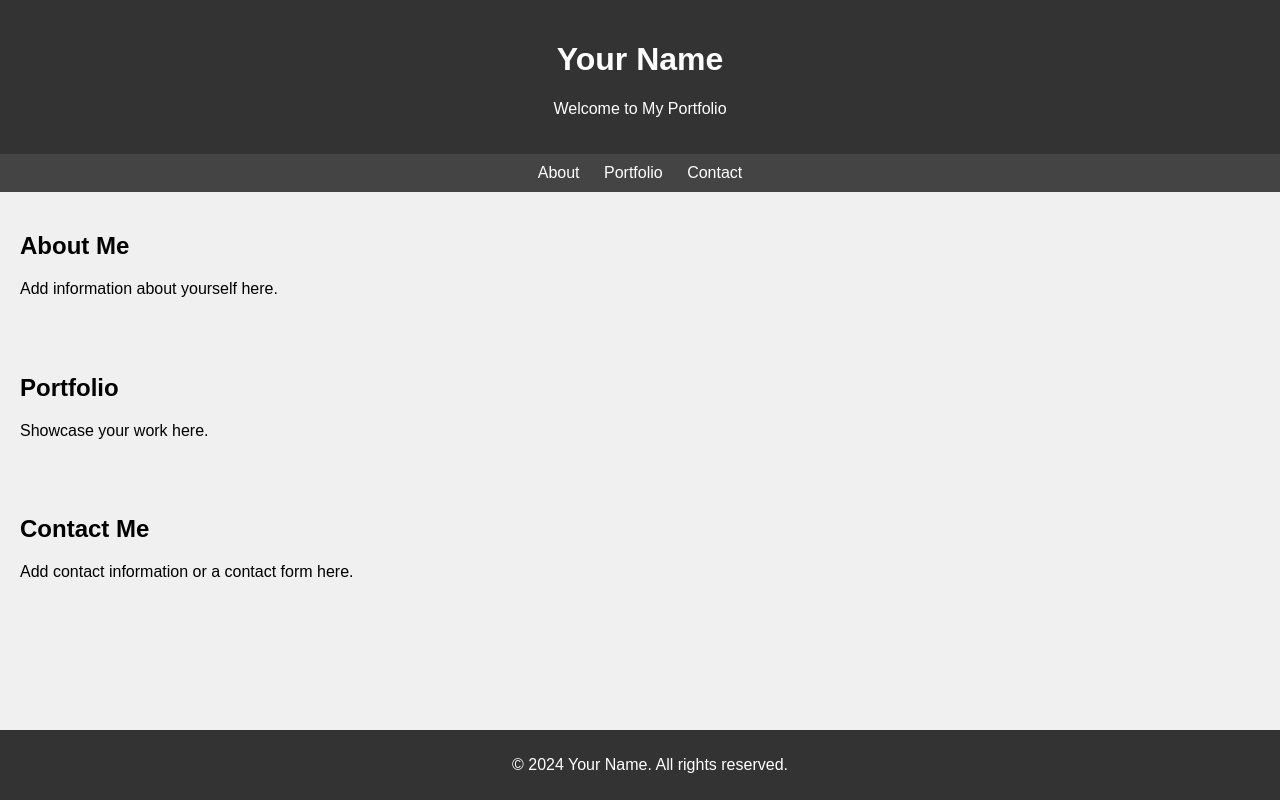
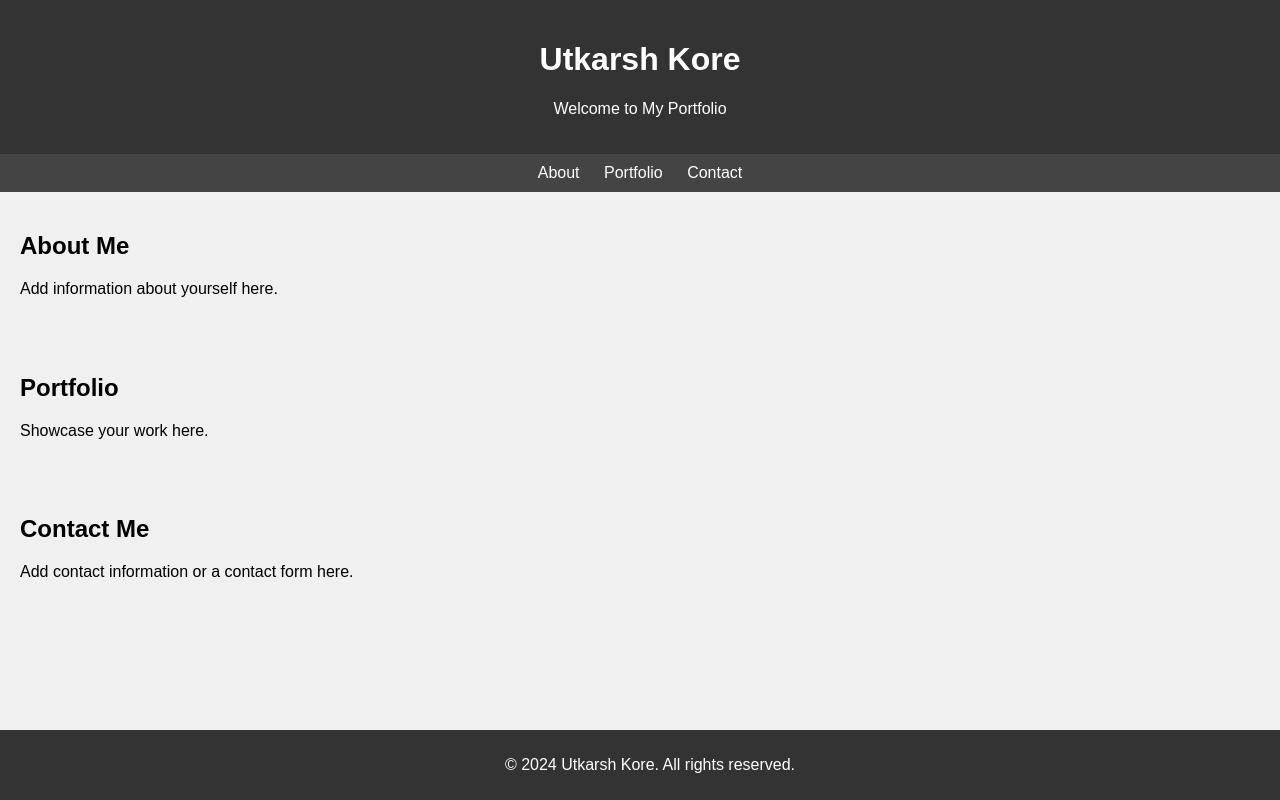
Before and after one commit to utkarshkore/utkarsh, a plain HTML site: page index.html in a window 1280 px wide. Drawn offline with Linux system fonts and the light colour scheme.

Commit message:
Update index.html
Added my name

```diff
--- a/index.html
+++ b/index.html
@@ -44,7 +44,7 @@
 </head>
 <body>
     <header>
-        <h1>Your Name</h1>
+        <h1>Utkarsh Kore</h1>
         <p>Welcome to My Portfolio</p>
     </header>
 
@@ -70,7 +70,7 @@
     </section>
 
     <footer>
-        <p>&copy; 2024 Your Name. All rights reserved.</p>
+        <p>&copy; 2024 Utkarsh Kore. All rights reserved.</p>
     </footer>
 </body>
 </html>
```
